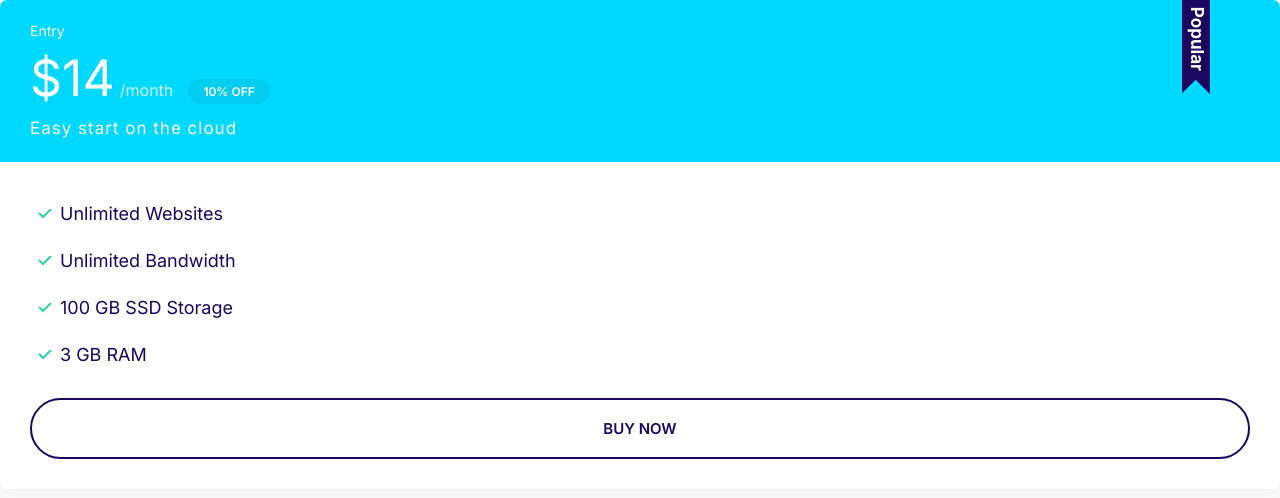
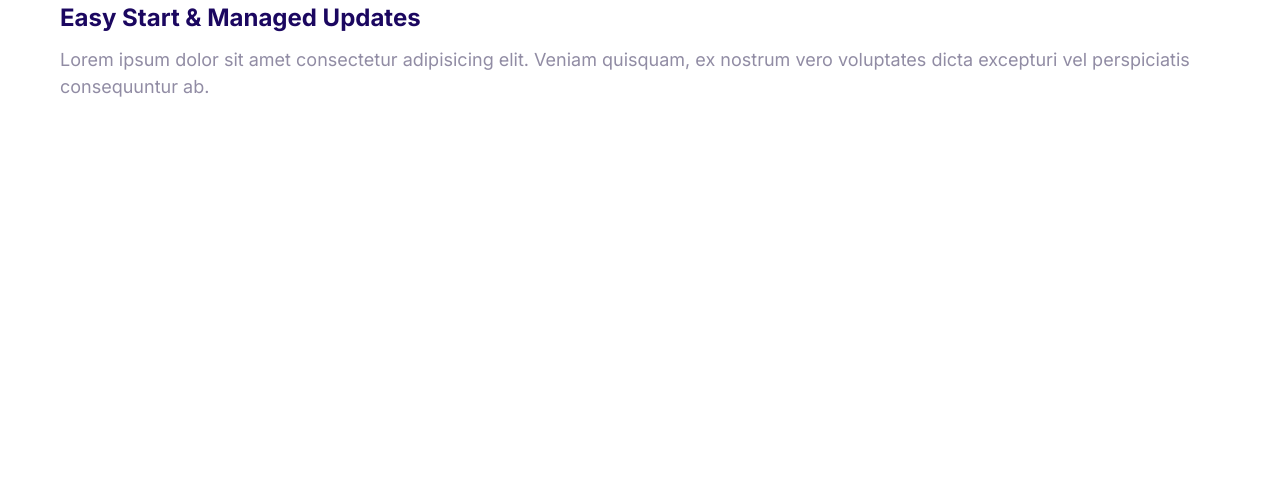
Before and after one commit to Nawaz22/Moshify, a plain HTML site: page index.html in a window 1280 px wide. Drawn offline with Linux system fonts and the light colour scheme.

Commit message:
Build the media component.

```diff
--- a/css/styles.css
+++ b/css/styles.css
@@ -371,3 +371,22 @@ a {
     font-size: 1.7rem;
   }
 }
+
+
+/* Media Objects */
+
+.media{
+  display: flex;
+}
+
+.media__body{
+  margin: 0 2rem;
+}
+
+.media__image{
+  margin-top: 1rem;
+}
+
+.media__title{
+  margin-top: 0;
+}
--- a/index.html
+++ b/index.html
@@ -16,24 +16,19 @@
     <link rel="stylesheet" href="css/styles.css" />
   </head>
   <body>
-    <div class="plan plan--popular">
-      <div class="card card--secondary">
-        <header class="card__header">
-          <h3 class="plan__name">Entry</h3>
-          <span class="plan__price">$14</span>
-          <span class="plan__billing-cycle">/month</span>
-          <span class="badge badge--secondary badge--small">10% OFF</span>
-          <span class="plan__description">Easy start on the cloud</span>
-        </header>
-        <div class="card__body">
-          <ul class="list list--tick">
-            <li class="list__item">Unlimited Websites</li>
-            <li class="list__item">Unlimited Bandwidth</li>
-            <li class="list__item">100 GB SSD Storage</li>
-            <li class="list__item">3 GB RAM</li>
-          </ul>
-          <button class="btn btn--outline btn--block">buy now</button>
-        </div>
+    <div class="media">
+      <div class="media__image">
+        <svg class="icon icon--primary">
+          <use xlink:href="images/sprite.svg#snap"></use>
+        </svg>
+      </div>
+      <div class="media__body">
+        <h3 class="media__title">Easy Start & Managed Updates</h3>
+        <p>
+          Lorem ipsum dolor sit amet consectetur adipisicing elit. Veniam quisquam,
+          ex nostrum vero voluptates dicta excepturi vel perspiciatis consequuntur
+          ab.
+        </p>
       </div>
     </div>
   </body>
```
Also changed, not shown: components/media.html (added, +15 -0 lines).
